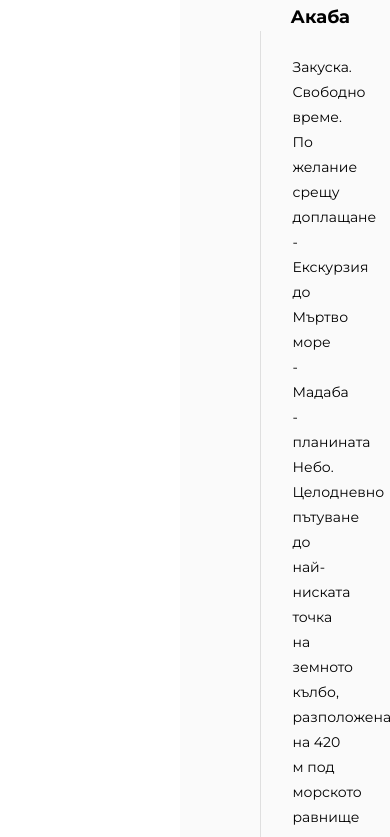
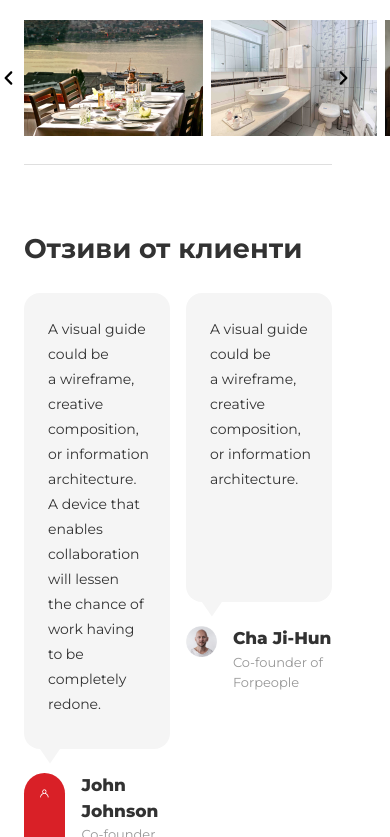
Before and after one commit to didoslavov/mistral-travel-agency, a Next.js app: page / in a window 390 px wide. Shown: the part 2935-3772 px from the top of the page. Built offline with nearby package versions, Linux system fonts and the light colour scheme.

Commit message:
add responsive styles

```diff
--- a/src/components/Content/Content.tsx
+++ b/src/components/Content/Content.tsx
@@ -10,8 +10,8 @@ import Program from "./Program/Program";
 function Content() {
   return (
     <div className="col-span-full grid grid-cols-12">
-      <section className="col-start-2 col-end-8 ml-32  pr-2 pt-24">
-        <div className="w-[85%] pl-16">
+      <section className="col-span-full md:col-start-2 md:col-end-12 lg:col-start-1 lg:col-end-8 2xl:col-start-2 2xl:col-end-8 2xl:ml-32  2xl:pr-2 2xl:pt-24">
+        <div className="px-6 py-6 sm:px-12 md:py-12  2xl:pl-16">
           <About />
           <Gallery />
           <Promos />
```
